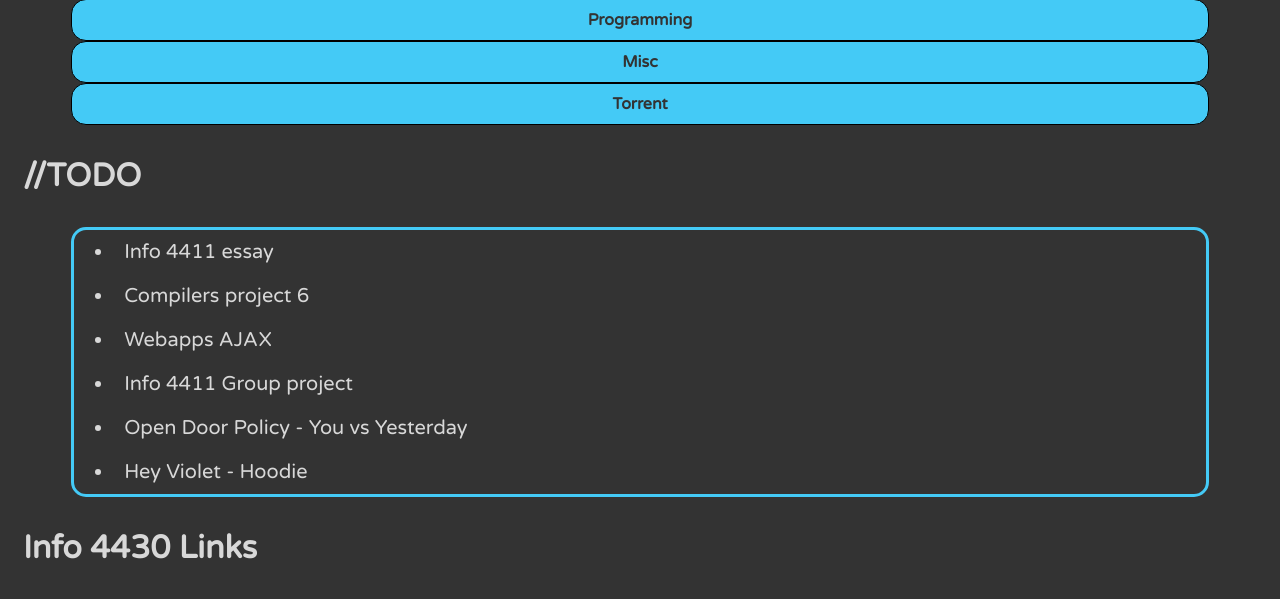
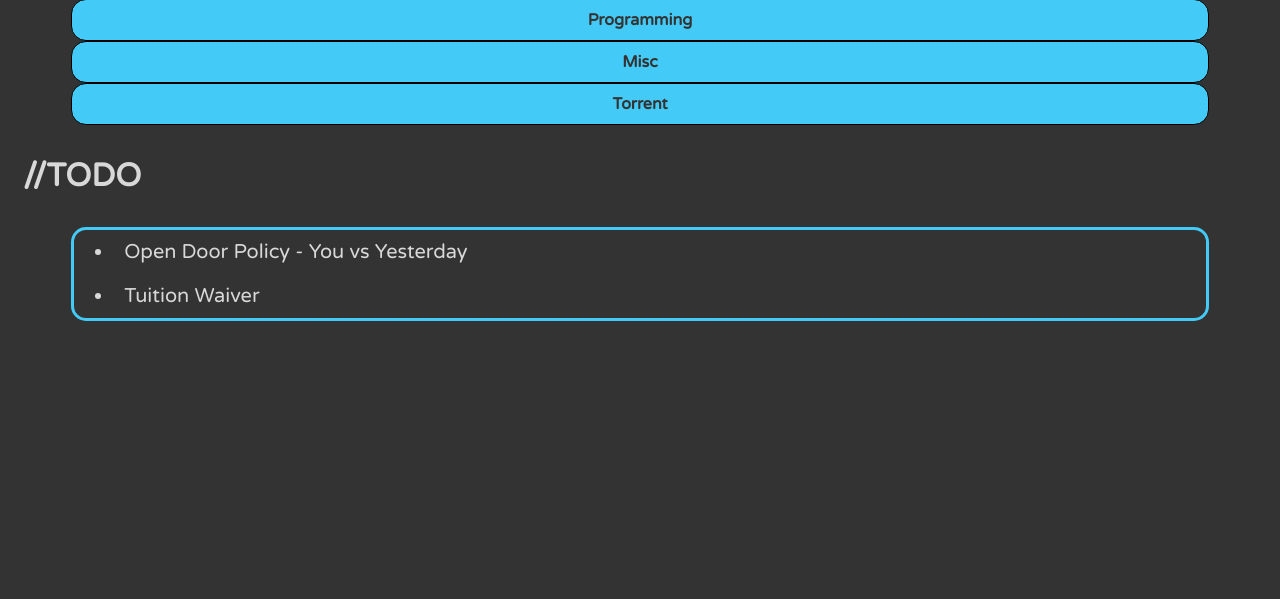
Before and after one commit to kalenpw/Startpage, a PHP site: page / in a window 1280 px wide. Shown: the part 431-1030 px from the top of the page. After the commit the page ends 752 px from the top, so only its background shows below. Run offline with PHP 8.4, Linux system fonts and the light colour scheme; some libraries are stand-ins or nearby versions; some web fonts are replaced.

Commit message:
Remove homework links

```diff
--- a/index.php
+++ b/index.php
@@ -115,30 +115,5 @@
         </ul>
         </div>
 
-        <h3>Info 4430 Links</h3>
-        <div id="homework">
-            <?php
-
-                $dir = "./Homework/";
-                if(is_dir($dir)){
-                    if($dh = opendir($dir)){
-                        while(($file = readdir($dh)) !== false){
-                            if(is_file("Homework/".$file)){
-                                if(strlen($file) > 3){
-                                    echo(createHwLink($file));
-                                }
-                            }
-                        }
-                        closedir($dh);
-                    }
-                }
-                function createHwLink($url){
-                    $formatted = "<a href='./Homework/" . $url . "' class='quickLink'>" . $url . "</a>";
-                    return $formatted;
-                }
-            ?>
-        </div>
-
-
 	</body>
 </HTML>
--- a/todo.txt
+++ b/todo.txt
@@ -1,6 +1,2 @@
-Info 4411 essay
-Compilers project 6
-Webapps AJAX
-Info 4411 Group project
 Open Door Policy - You vs Yesterday
-Hey Violet - Hoodie
+Tuition Waiver
```
